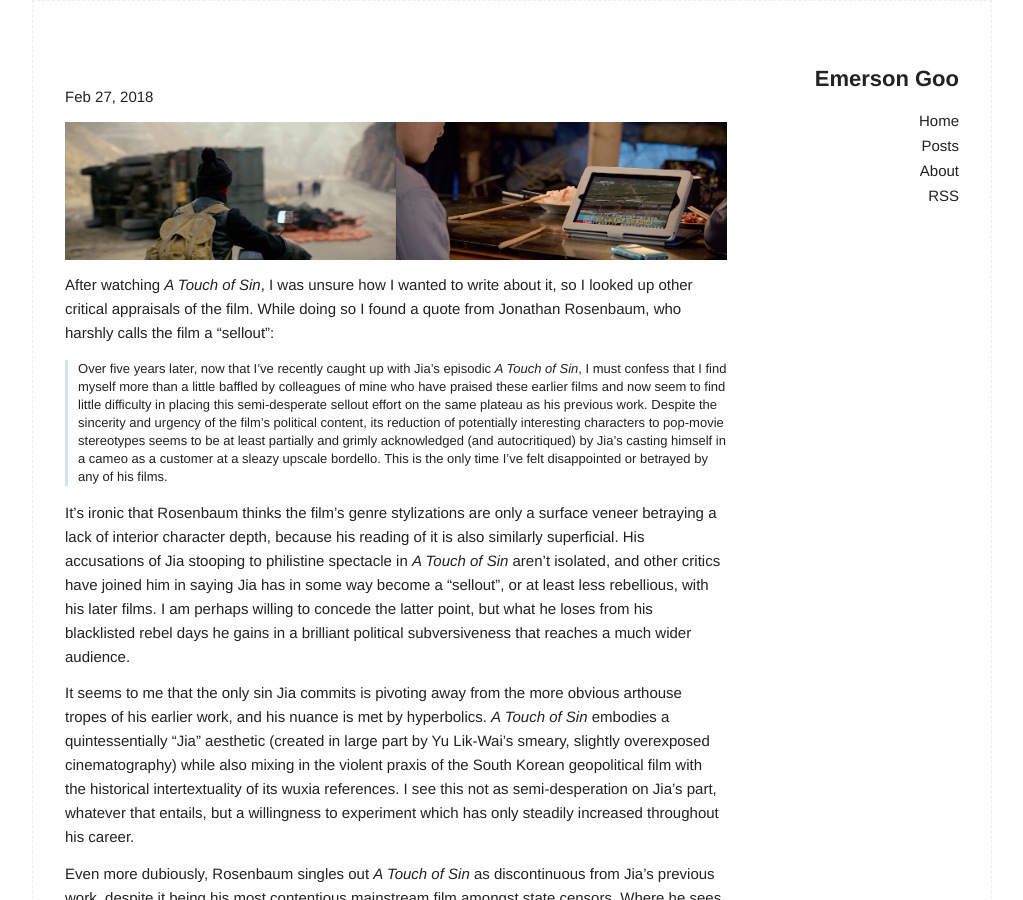
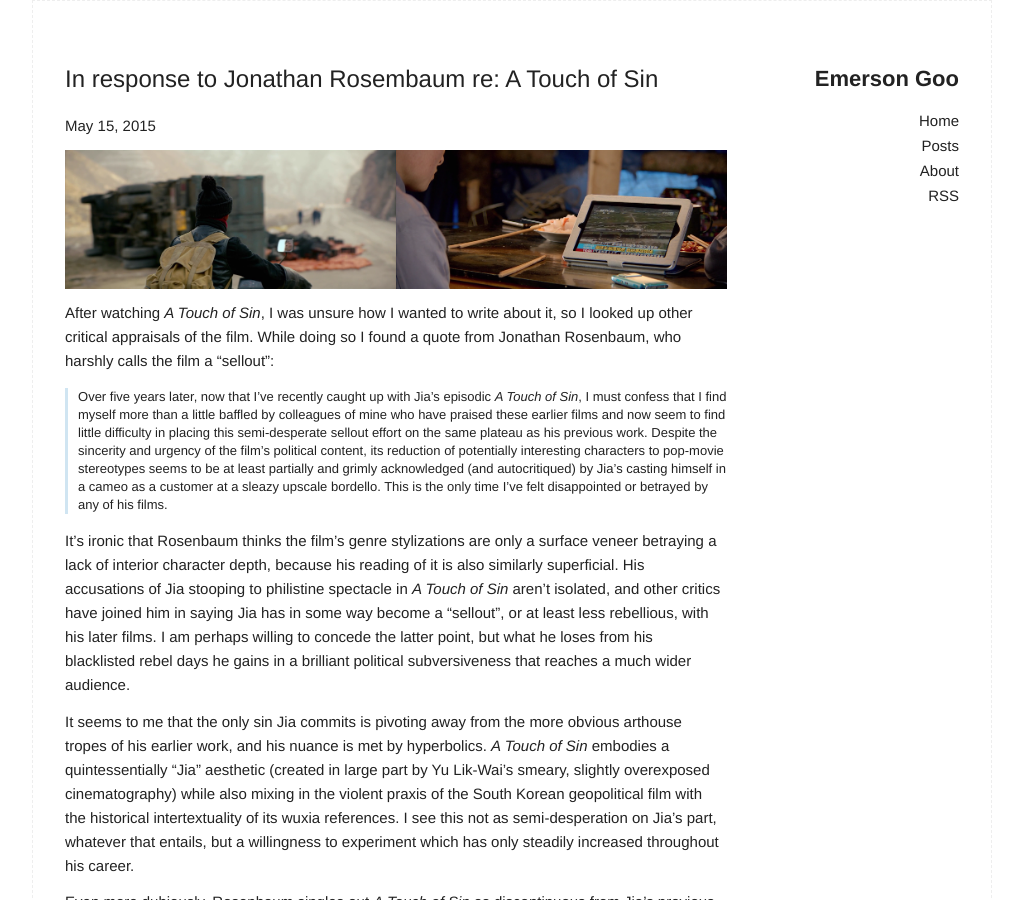
Before and after one commit to emersongoo/emersongoo.github.io, a Jekyll site: the page built from _posts/2017-05-15-in-response-to-jonathan-rosenbaum.markdown, in a window 1280 px wide and 900 px high. Shown: the whole window, without its empty margins (128-1151 px from the left). Built offline with Jekyll 4.4.1, drawn with Linux system fonts in a browser that asks for light colours; our own code applies the rules of GitHub Pages for plain Markdown files.

Commit message:
fix yaml

```diff
--- a/_posts/2017-05-15-in-response-to-jonathan-rosenbaum.markdown
+++ b/_posts/2017-05-15-in-response-to-jonathan-rosenbaum.markdown
@@ -1,7 +1,7 @@
 ---
 layout: post
-title: In response to Jonathan Rosenbaum re: *A Touch of Sin*
-date: 2013-11-29 00:00:00 +0000
+title:  "In response to Jonathan Rosembaum re: A Touch of Sin"
+date:   2015-05-15 00:00:00 -0000
 categories: "2017"
 ---
 ![Left image: A motorcyclist surveys an overturned truck blocking the road ahead of him. Right image: A man watches a news story about a recent train disaster on his iPad.](/assets/atouchofsin.png)
```
